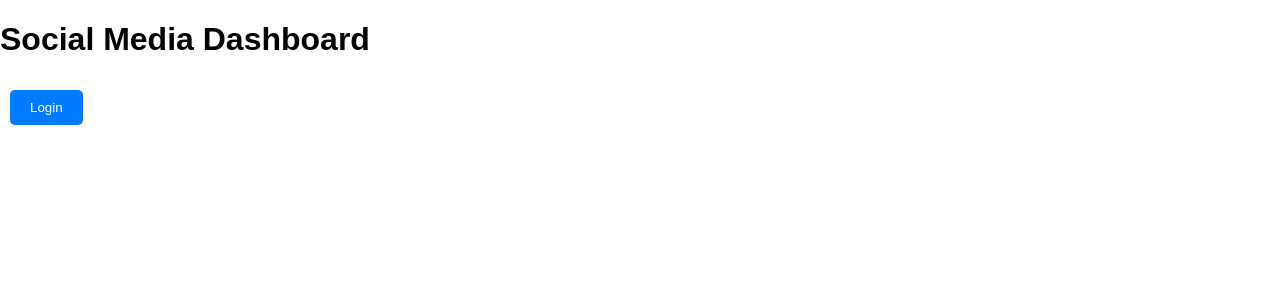
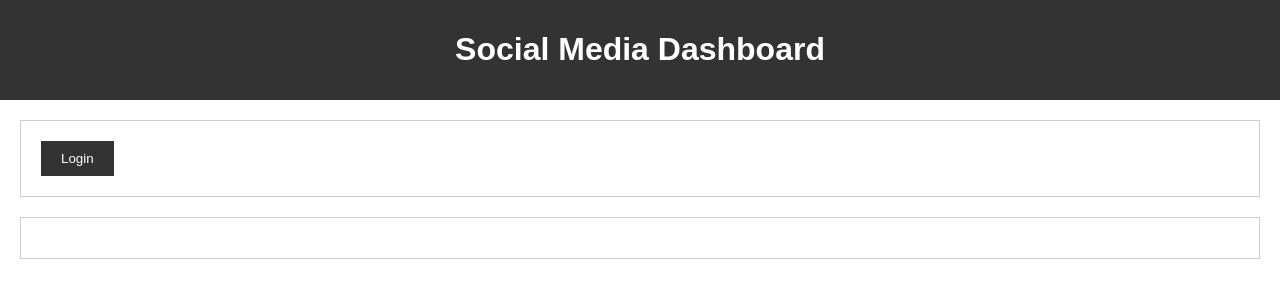
Before and after one commit to rajaratnampiranavan/CodeAlpha_Project_-TASK-3-R.Piranavan., a plain HTML site: page index.html in a window 1280 px wide. Drawn offline with Linux system fonts and the light colour scheme.

Commit message:
Update style.css

```diff
--- a/css/style.css
+++ b/css/style.css
@@ -3,26 +3,24 @@ body {
   margin: 0;
   padding: 0;
 }
-
-.container {
-  max-width: 800px;
-  margin: 50px auto;
+header {
+  background-color: #333;
+  color: white;
+  text-align: center;
+  padding: 10px 0;
+}
+section {
   padding: 20px;
+  margin: 20px;
   border: 1px solid #ccc;
-  border-radius: 5px;
-  text-align: center;
 }
-
 button {
   padding: 10px 20px;
-  margin: 10px;
+  background-color: #333;
+  color: white;
   border: none;
-  background-color: #007bff;
-  color: white;
-  border-radius: 5px;
   cursor: pointer;
 }
-
 button:hover {
-  background-color: #0056b3;
+  background-color: #555;
 }
```
